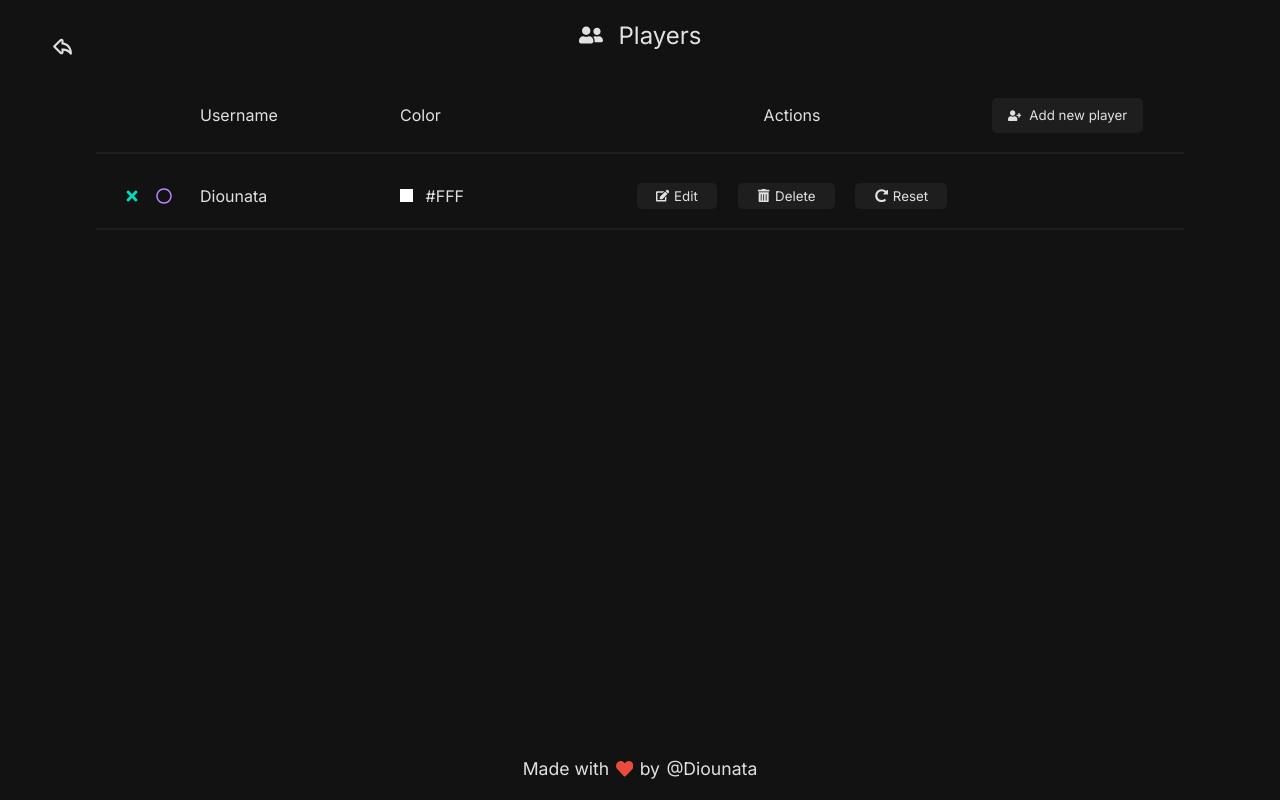
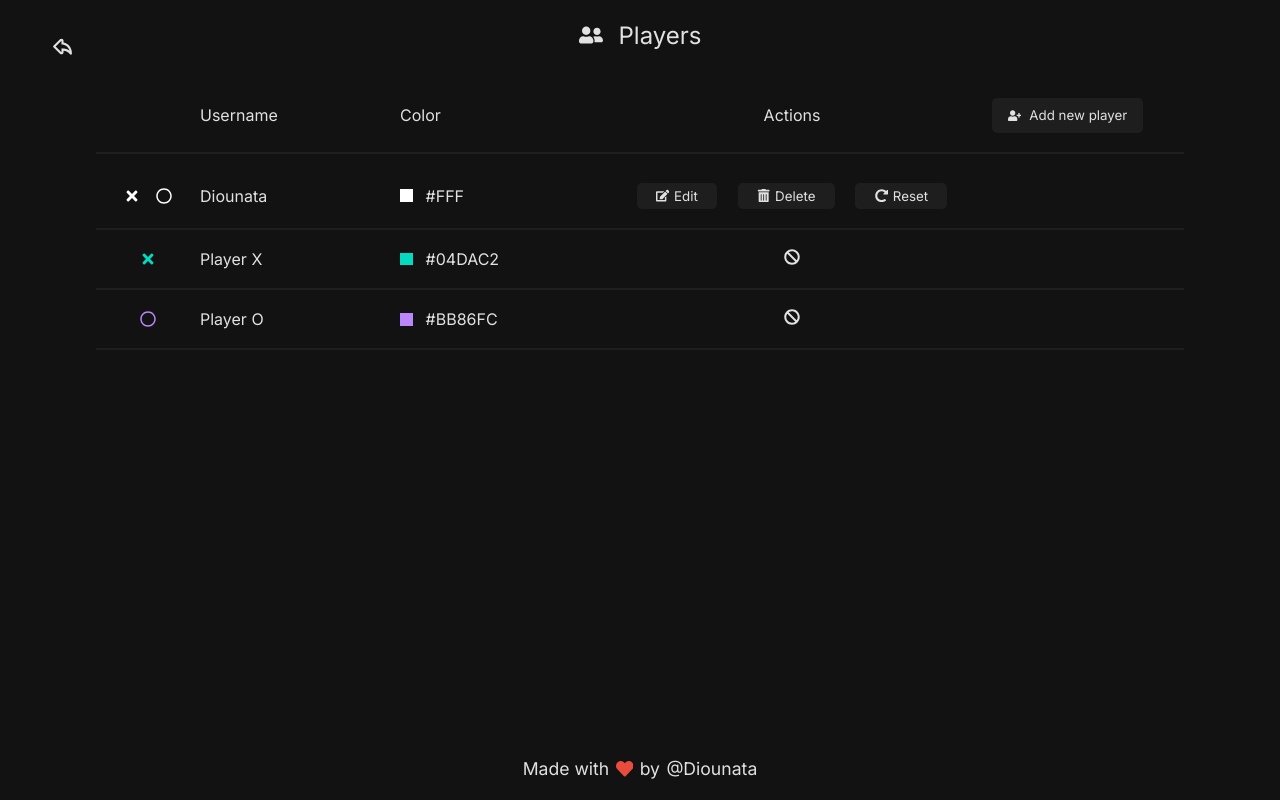
Before and after one commit to Diounata/tic-tac-toe, a Next.js app: page /players in a window 1280 px wide. Built offline with nearby package versions, Linux system fonts and the light colour scheme.

Commit message:
Add dinamic colors to Icons

```diff
--- a/src/Components/Leaderboard/PlayerData.tsx
+++ b/src/Components/Leaderboard/PlayerData.tsx
@@ -15,8 +15,8 @@ export default function PlayerData() {
             {players.map((player, key) => (
                 <div key={key}>
                     <div className={styles.icons}>
-                        <X />
-                        <O />
+                        <X color={player.color} />
+                        <O color={player.color} />
                     </div>
 
                     <div className={styles.username}>{player.name}</div>
--- /dev/null
+++ b/src/Components/Players/DefaultPlayers.tsx
@@ -0,0 +1,39 @@
+import styles from '../../styles/Players/PlayerData.module.scss';
+
+import X from '../../Icons/X';
+import O from '../../Icons/O';
+import XCircle from '../../Icons/XCircle';
+
+export default function PlayerData() {
+    return (
+        <article className={styles.container}>
+            <div>
+                <div className={styles.icons}>
+                    <X />
+                </div>
+
+                <div className={styles.username}>Player X</div>
+                <div className={styles.colorSquare}>
+                    <div style={{ background: '#04DAC2' }}></div> #04DAC2
+                </div>
+                <div>
+                    <XCircle />
+                </div>
+            </div>
+
+            <div>
+                <div className={styles.icons}>
+                    <O />
+                </div>
+
+                <div className={styles.username}>Player O</div>
+                <div className={styles.colorSquare}>
+                    <div style={{ background: '#BB86FC' }}></div> #BB86FC
+                </div>
+                <div>
+                    <XCircle />
+                </div>
+            </div>
+        </article>
+    );
+}
--- a/src/Components/Players/PlayerData.tsx
+++ b/src/Components/Players/PlayerData.tsx
@@ -7,6 +7,8 @@ import X from '../../Icons/X';
 import O from '../../Icons/O';
 
 import PlayersButton from './PlayersButton';
+import DefaultPlayers from './DefaultPlayers';
+
 import { usePlayers } from '../../Contexts/PlayersContext';
 
 export default function PlayerData() {
@@ -17,13 +19,14 @@ export default function PlayerData() {
             {players.map((player, key) => (
                 <div key={key}>
                     <div className={styles.icons}>
-                        <X />
-                        <O />
+                        <X color={player.color} />
+                        <O color={player.color} />
                     </div>
 
                     <div className={styles.username}>{player.name}</div>
                     <div className={styles.colorSquare}>
-                        <div style={{ background: player.color }}></div> {player.color}
+                        <div style={{ background: player.color }}></div>{' '}
+                        {player.color}
                     </div>
 
                     <div className={styles.actions}>
@@ -41,6 +44,8 @@ export default function PlayerData() {
                     </div>
                 </div>
             ))}
+
+            <DefaultPlayers />
         </article>
     );
 }
--- a/src/Icons/O.tsx
+++ b/src/Icons/O.tsx
@@ -1,9 +1,9 @@
 import { FaRegCircle } from 'react-icons/fa';
 
-import { useGame } from '../Contexts/GameContext';
+type IconProps = {
+    color?: string;
+}
 
-export default function O() {
-    const { player } = useGame();
-
-    return <FaRegCircle color={player.o.color} title='O' />;
+export default function O({ color }: IconProps) {
+    return <FaRegCircle color={color || '#bb86fc'} title='O' />;
 }
--- a/src/Icons/X.tsx
+++ b/src/Icons/X.tsx
@@ -1,9 +1,9 @@
 import { FaTimes } from 'react-icons/fa';
 
-import { useGame } from '../Contexts/GameContext';
+type IconProps = {
+    color?: string;
+};
 
-export default function X() {
-    const { player } = useGame();
-
-    return <FaTimes color={player.x.color} title='X' />;
+export default function X({ color }: IconProps) {
+    return <FaTimes color={color || '#04dac2'} title='X' />;
 }
--- /dev/null
+++ b/src/Icons/XCircle.tsx
@@ -0,0 +1,5 @@
+import { FaBan } from 'react-icons/fa';
+
+export default function XCircle() {
+    return <FaBan size='16' />;
+}
--- a/src/pages/players.tsx
+++ b/src/pages/players.tsx
@@ -1,6 +1,7 @@
 import styles from '../styles/Players/Players.module.scss';
 
 import TitlePage from '../utils/TitlePage';
+import LinkButton from '../Components/General/LinkButton';
 import BackButton from '../Components/General/BackButton';
 import UserPlus from '../Icons/UserPlus';
 import Users from '../Icons/Users';
@@ -8,7 +9,6 @@ import Users from '../Icons/Users';
 import Header from '../Components/General/Header';
 import Footer from '../Components/General/Footer';
 import PlayerData from '../Components/Players/PlayerData';
-import LinkButton from '../Components/General/LinkButton';
 
 export default function Players() {
     return (
```
